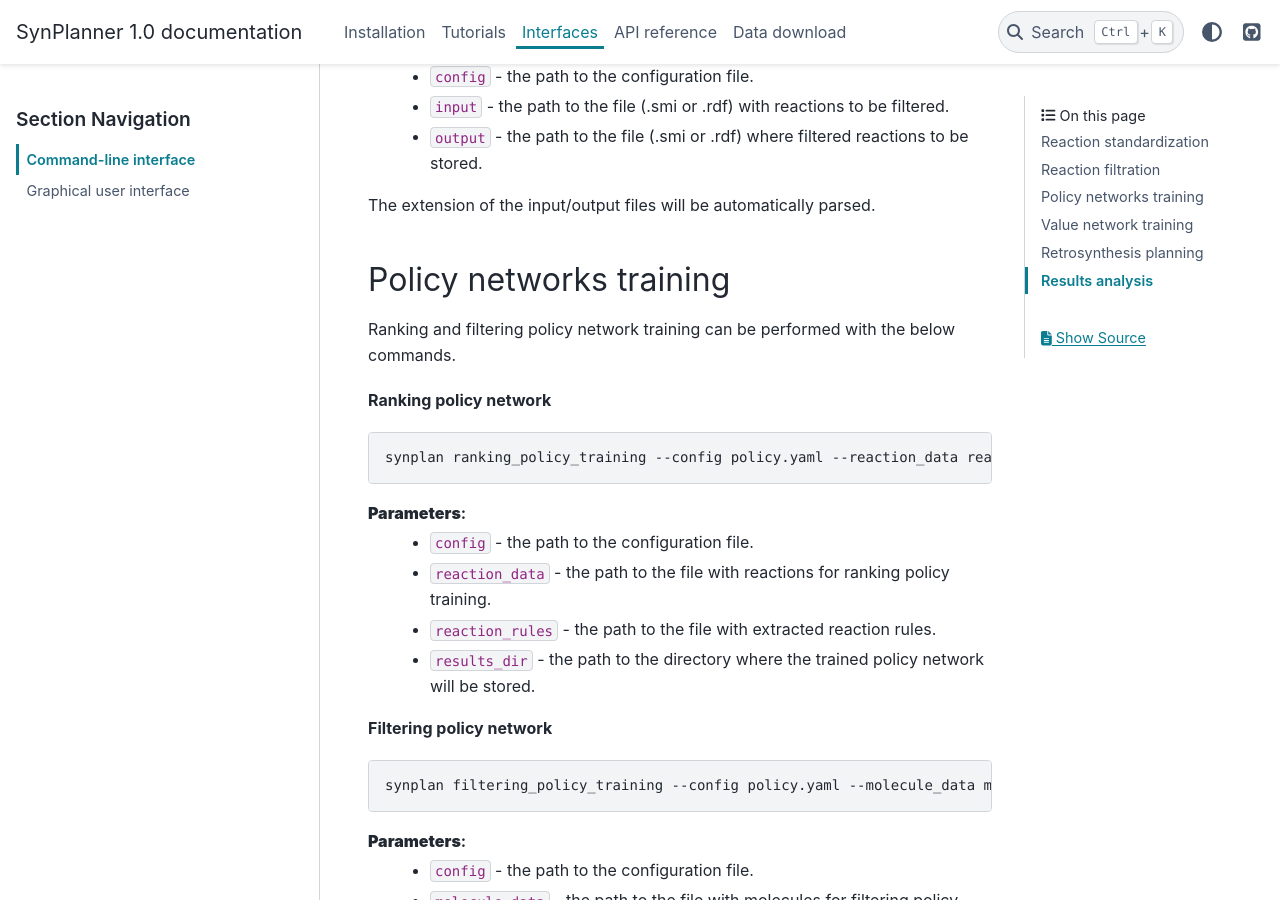
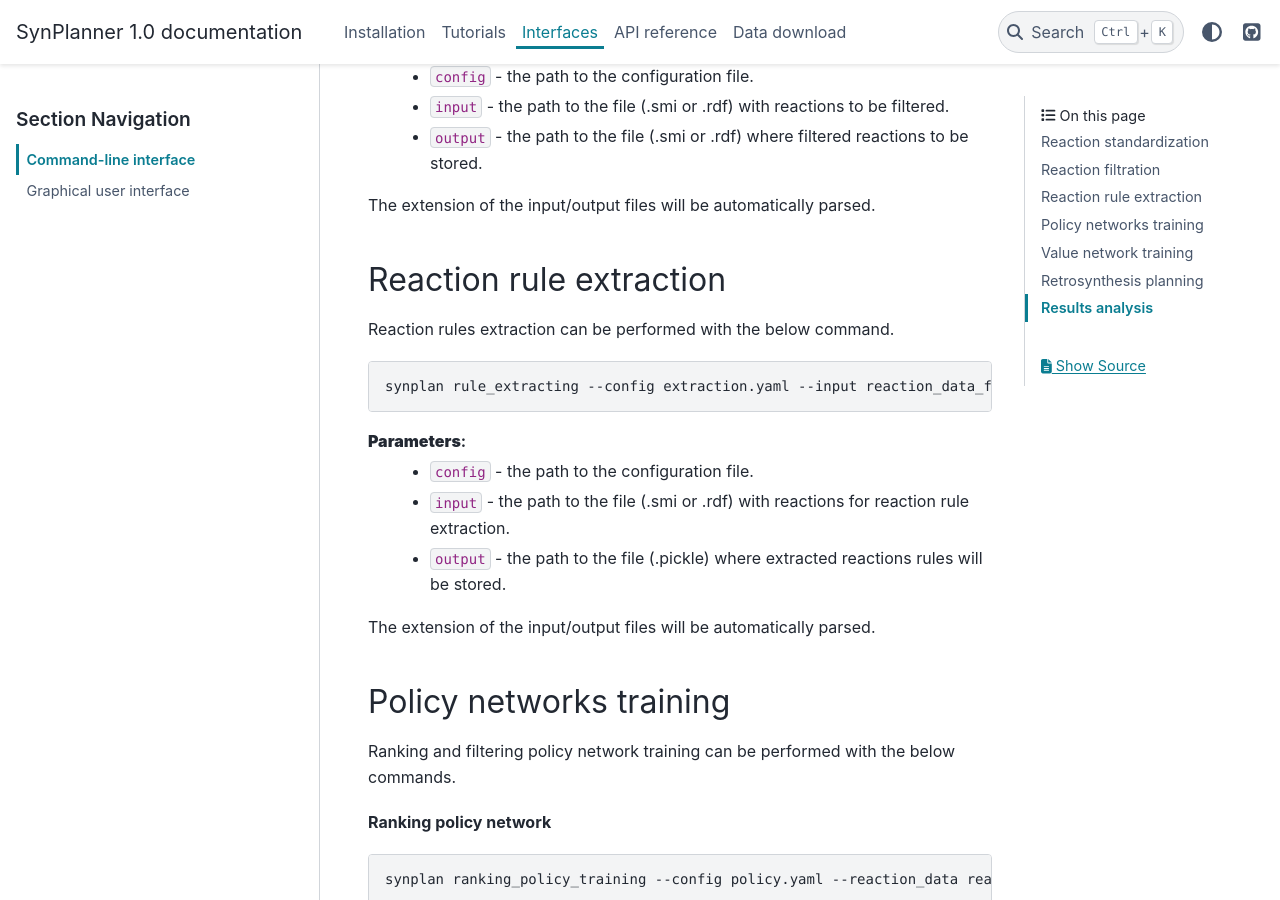
Before and after one commit to Laboratoire-de-Chemoinformatique/SynPlanner, a Sphinx documentation site: the page built from docs/cli.rst, in a window 1280 px wide and 900 px high, scrolled down 791 px. Built offline with Sphinx 7.4.7 and the PyData theme 0.15.4, drawn with Linux system fonts in a browser that asks for light colours.

Commit message:
reaction rule cli example added

```diff
--- a/docs/cli.rst
+++ b/docs/cli.rst
@@ -32,6 +32,22 @@
     - ``config`` - the path to the configuration file.
     - ``input`` - the path to the file (.smi or .rdf) with reactions to be filtered.
     - ``output`` - the path to the file (.smi or .rdf) where filtered reactions to be stored.
+
+The extension of the input/output files will be automatically parsed.
+
+
+Reaction rule extraction
+---------------------------
+Reaction rules extraction can be performed with the below command.
+
+.. code-block:: bash
+
+    synplan rule_extracting --config extraction.yaml --input reaction_data_filtered.smi --output reaction_rules.pickle
+
+**Parameters**:
+    - ``config`` - the path to the configuration file.
+    - ``input`` - the path to the file (.smi or .rdf) with reactions for reaction rule extraction.
+    - ``output`` - the path to the file (.pickle) where extracted reactions rules will be stored.
 
 The extension of the input/output files will be automatically parsed.
 
```
